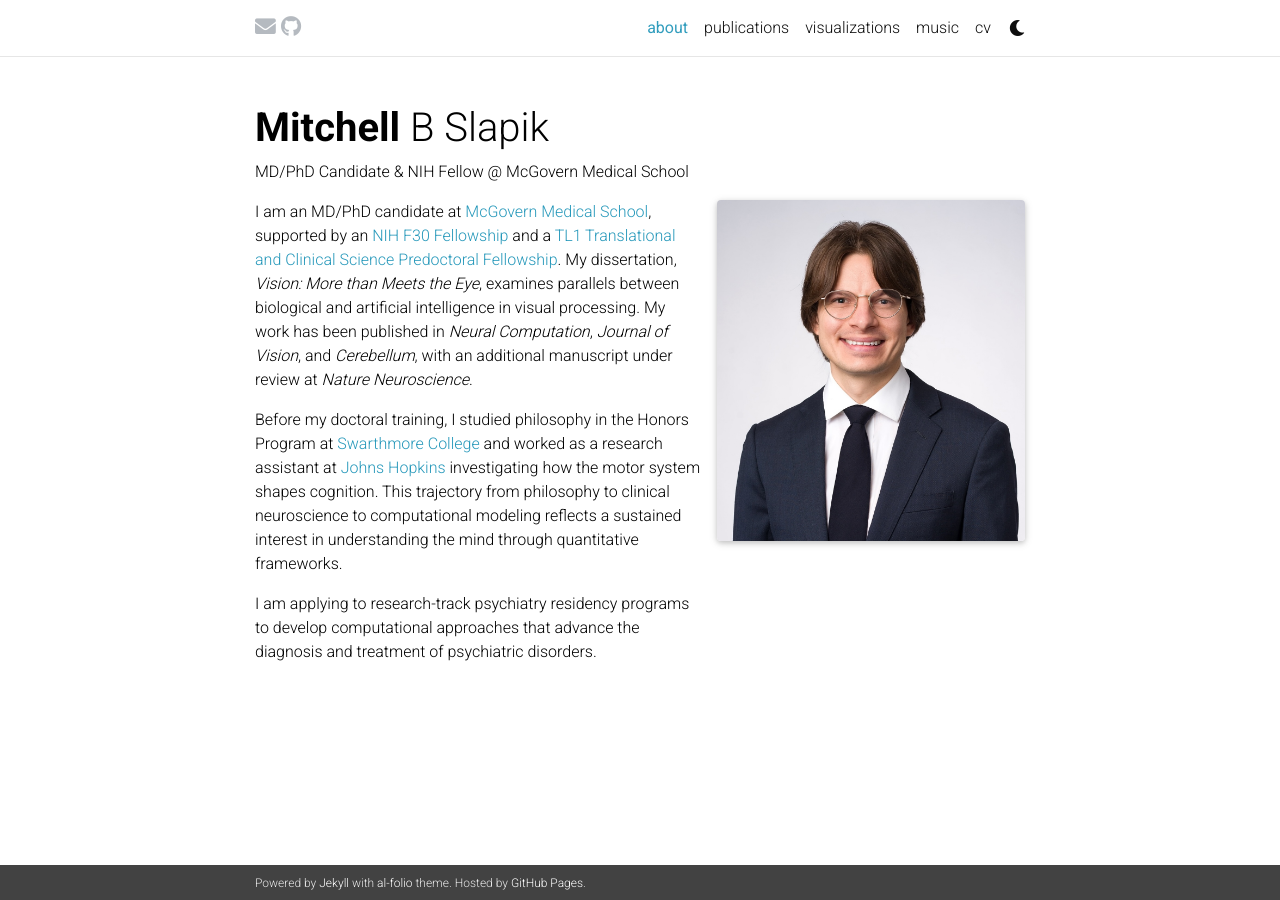
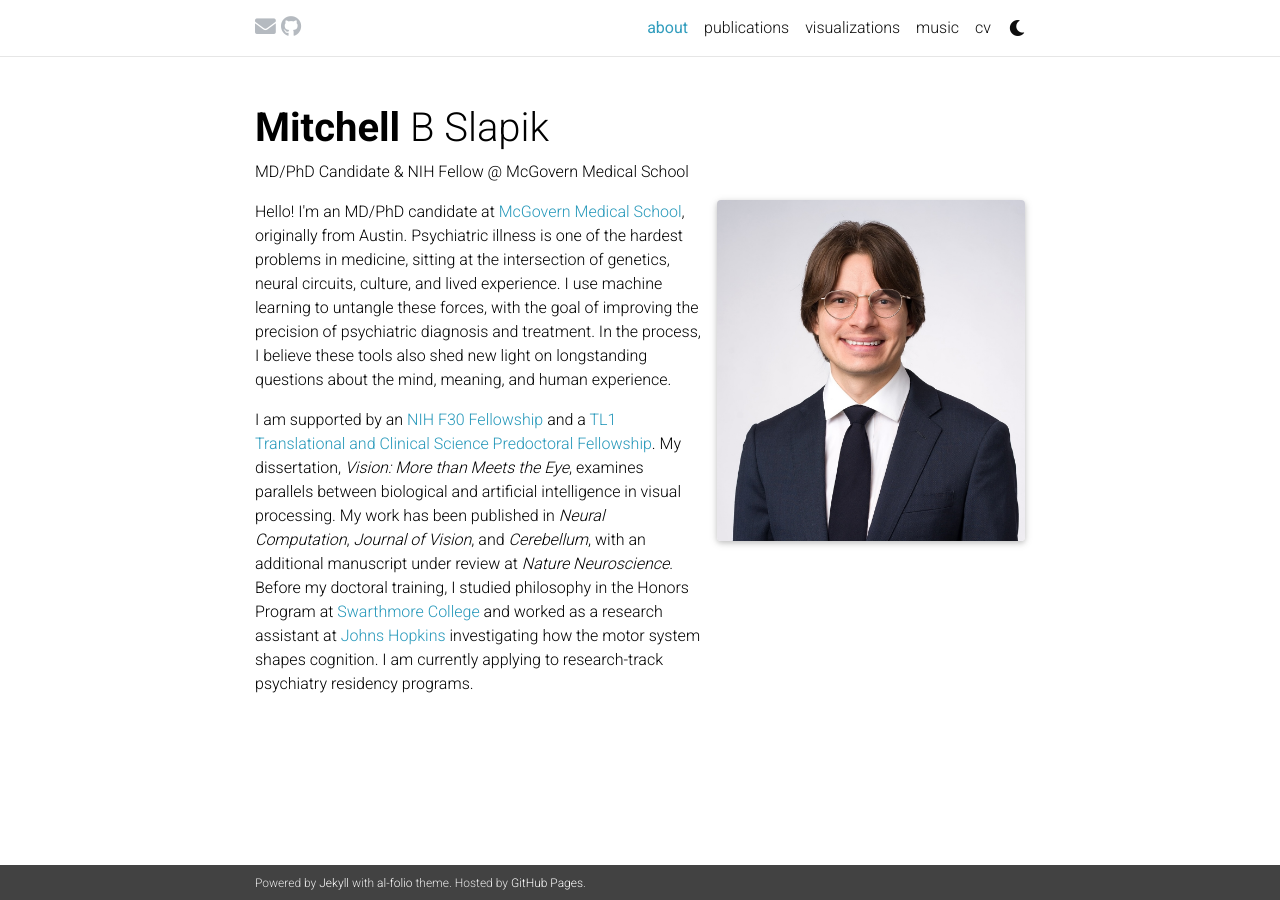
Before and after one commit to mitchellslapik/mitchellslapik.github.io, a Jekyll site: the page built from _pages/about.md, in a window 1280 px wide. Built offline with Jekyll 4.4.1, drawn with Linux system fonts in a browser that asks for light colours; full-size pictures stand in for the smaller copies a plugin makes; comment, search, counter and statistics services are not loaded; a style sheet for code colours, icons or effects is not loaded.

Commit message:
Update about.md

```diff
--- a/_pages/about.md
+++ b/_pages/about.md
@@ -14,8 +14,6 @@
 social: false  # includes social icons at the bottom of the page
 ---
 
-<p>I am an MD/PhD candidate at <a href="https://med.uth.edu/">McGovern Medical School</a>, supported by an <a href="https://researchtraining.nih.gov/programs/fellowships/F30">NIH F30 Fellowship</a> and a <a href="https://www.uth.edu/ccts/education-training/tl1-program">TL1 Translational and Clinical Science Predoctoral Fellowship</a>. My dissertation, <em>Vision: More than Meets the Eye</em>, examines parallels between biological and artificial intelligence in visual processing. My work has been published in <em>Neural Computation</em>, <em>Journal of Vision</em>, and <em>Cerebellum</em>, with an additional manuscript under review at <em>Nature Neuroscience</em>.</p>
+<p>Hello! I'm an MD/PhD candidate at <a href="https://med.uth.edu/">McGovern Medical School</a>, originally from Austin. Psychiatric illness is one of the hardest problems in medicine, sitting at the intersection of genetics, neural circuits, culture, and lived experience. I use machine learning to untangle these forces, with the goal of improving the precision of psychiatric diagnosis and treatment. In the process, I believe these tools also shed new light on longstanding questions about the mind, meaning, and human experience.</p>
 
-<p>Before my doctoral training, I studied philosophy in the Honors Program at <a href="https://www.swarthmore.edu/">Swarthmore College</a> and worked as a research assistant at <a href="https://www.jhu.edu/">Johns Hopkins</a> investigating how the motor system shapes cognition. This trajectory from philosophy to clinical neuroscience to computational modeling reflects a sustained interest in understanding the mind through quantitative frameworks.</p>
-
-<p>I am applying to research-track psychiatry residency programs to develop computational approaches that advance the diagnosis and treatment of psychiatric disorders.</p>
+<p>I am supported by an <a href="https://researchtraining.nih.gov/programs/fellowships/F30">NIH F30 Fellowship</a> and a <a href="https://www.uth.edu/ccts/education-training/tl1-program">TL1 Translational and Clinical Science Predoctoral Fellowship</a>. My dissertation, <em>Vision: More than Meets the Eye</em>, examines parallels between biological and artificial intelligence in visual processing. My work has been published in <em>Neural Computation</em>, <em>Journal of Vision</em>, and <em>Cerebellum</em>, with an additional manuscript under review at <em>Nature Neuroscience</em>. Before my doctoral training, I studied philosophy in the Honors Program at <a href="https://www.swarthmore.edu/">Swarthmore College</a> and worked as a research assistant at <a href="https://www.jhu.edu/">Johns Hopkins</a> investigating how the motor system shapes cognition. I am currently applying to research-track psychiatry residency programs.</p>
```
